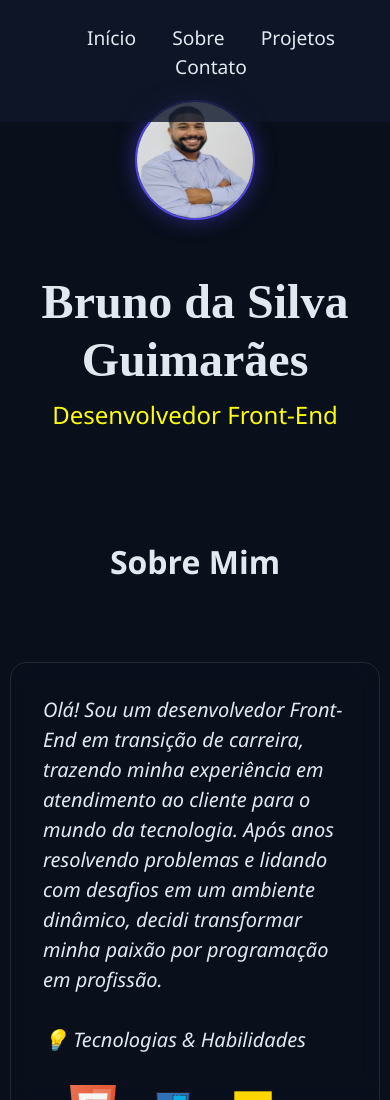
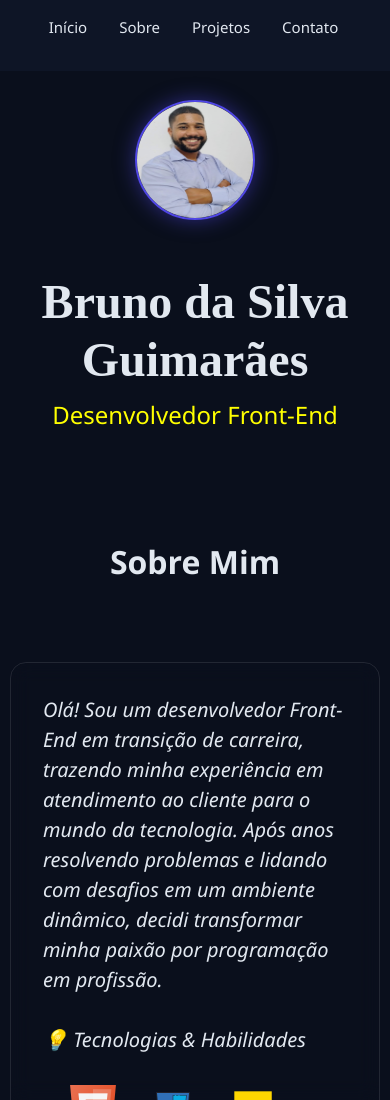
Before and after one commit to Brunogitguimaraes/meu-portifolio, a website: page index.html in a window 390 px wide. Shown: the top 1100 px of the page. Drawn offline with nearby package versions, Linux system fonts and the light colour scheme.

Commit message:
ajuste responsividade

```diff
--- a/index.html
+++ b/index.html
@@ -150,7 +150,7 @@
         <span>WhatsApp</span>
       </a> <!-- Botao WhatsApp -->
 
-      <a href="https://mail.google.com/mail/u/0/?tab=rm&ogbl#inbox" class="botao-contato email efeito-cursor">
+      <a href="brunodasilvaguimaraes609@gmail.com" class="botao-contato email efeito-cursor">
         <svg xmlns="http://www.w3.org/2000/svg" width="16" height="16" fill="currentColor" class="bi bi-envelope-fill"
           viewBox="0 0 16 16">
           <path
--- a/styles.css
+++ b/styles.css
@@ -355,8 +355,31 @@ h2{
 /* Responsivo para tablets e telas menores que 768px */
     @media (max-width: 768px) {
         .menu {
-      flex-direction: column;
-      text-align: center;
+            display: flex;
+            flex-direction: row;
+            align-items: center;
+            justify-content: center;
+            padding-right: 35px;
+        }
+
+        .navegacao {
+            width: 100%;
+            display: flex;
+            flex-direction: row;
+            justify-content: center;
+            align-items: center;
+            gap: 1rem;
+            padding: 0.5rem;
+            font-size: 1rem;
+            text-align: center; /* Garante que o texto dos links fique centralizado */
+        }
+
+        .navegacao a {
+            font-size: 15px;
+            text-decoration: none;
+            display: flex;
+            align-items: center;
+            justify-content: center;
         }
 
     .foto-perfil {
@@ -367,4 +390,5 @@ h2{
       .sobre-caixa {
         padding: 10px;
       }
+
     }
```
Lines whose indentation alone changed are shown as unchanged.
